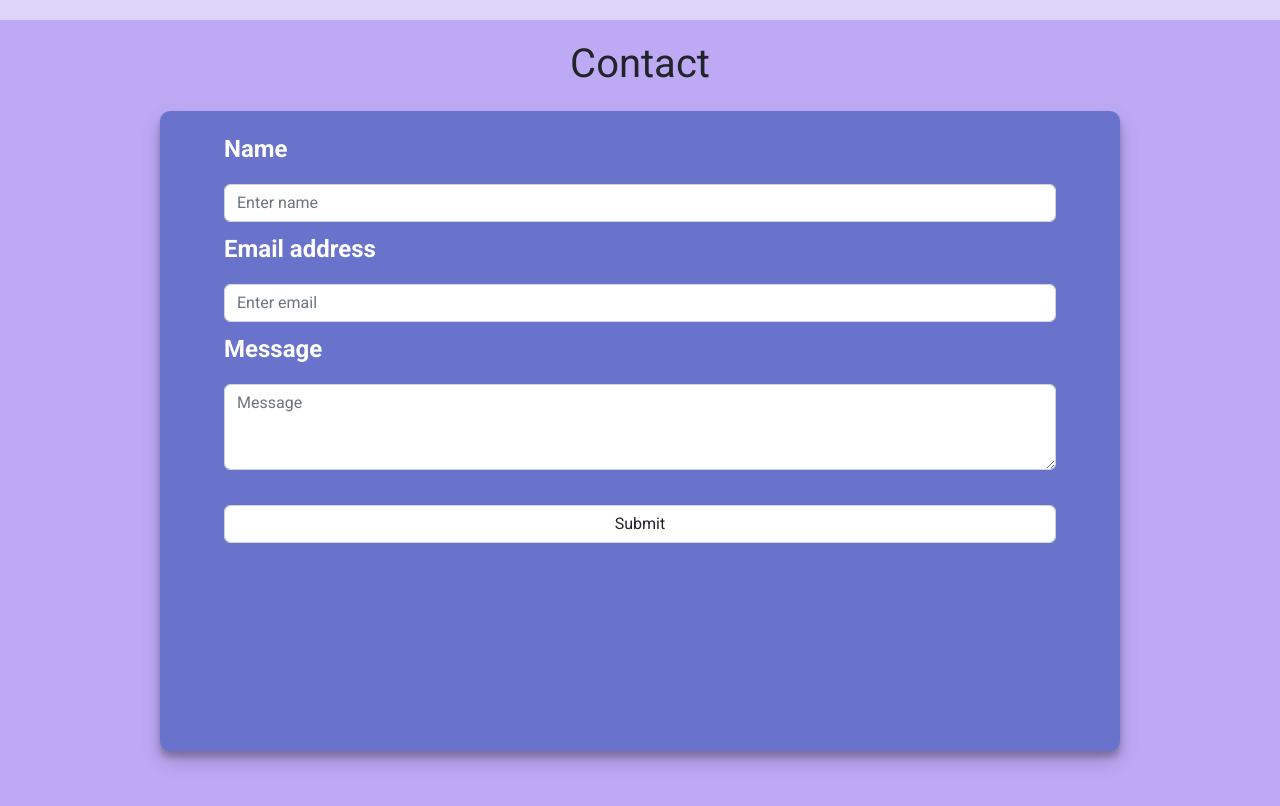
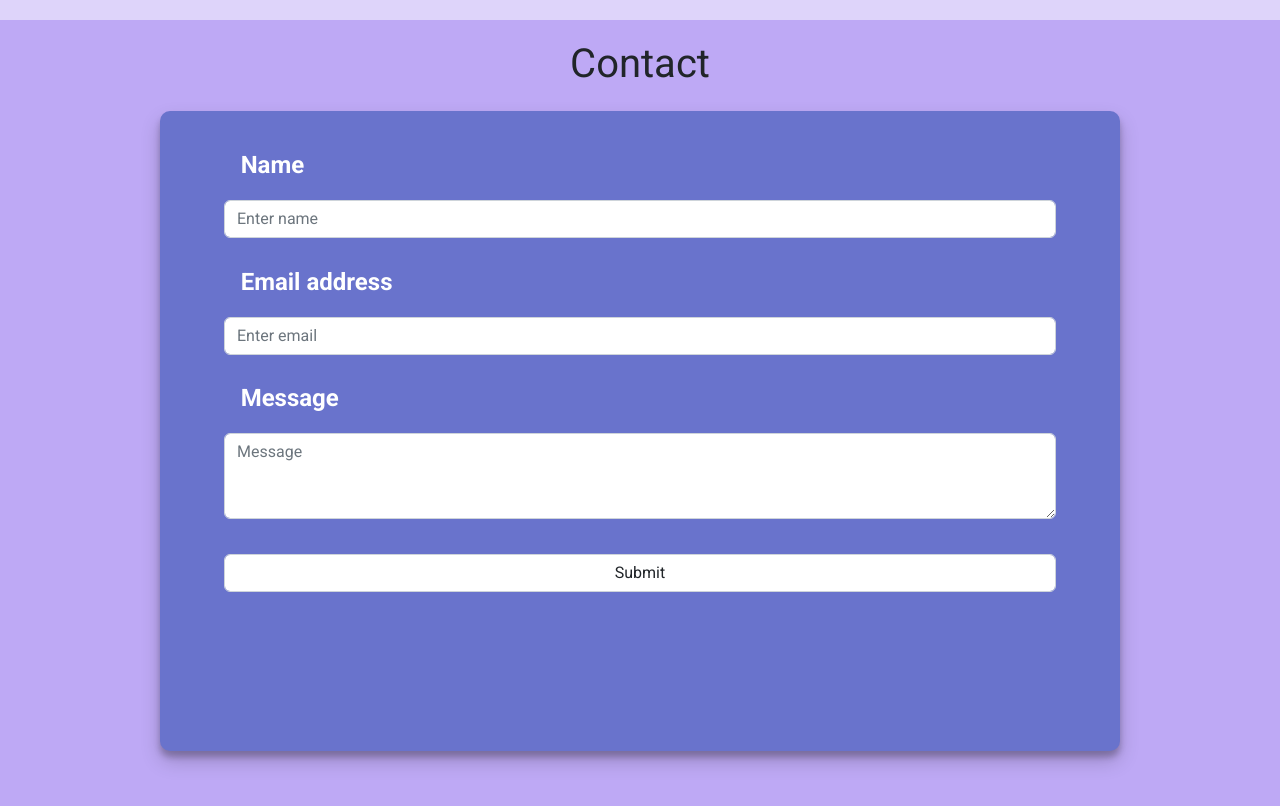
Before and after one commit to GlebTc/Portfolio, a React (Create React App) app: page / in a window 1280 px wide. Shown: the part 2380-3186 px from the top of the page. Built offline with nearby package versions, Linux system fonts and the light colour scheme.

Commit message:
updated label margin on contact form

```diff
--- a/src/sass/components/_contact.scss
+++ b/src/sass/components/_contact.scss
@@ -24,6 +24,10 @@
     margin-top: 35px;
 }
 
+.form-label {
+    margin: 2%;
+}
+
 @media screen and (max-width: 800px) {
 
     .contact {
@@ -36,4 +40,6 @@
         min-width: 70%;
         margin: 25px 20%;
     }
+
+
 }
```
